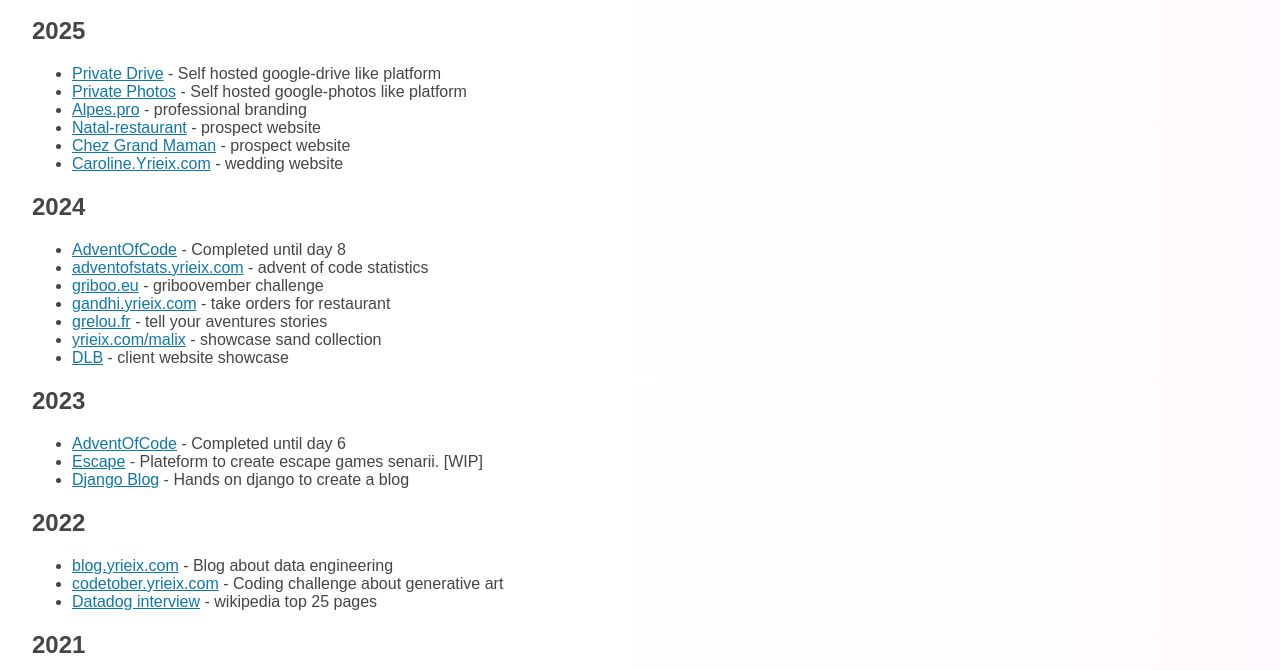
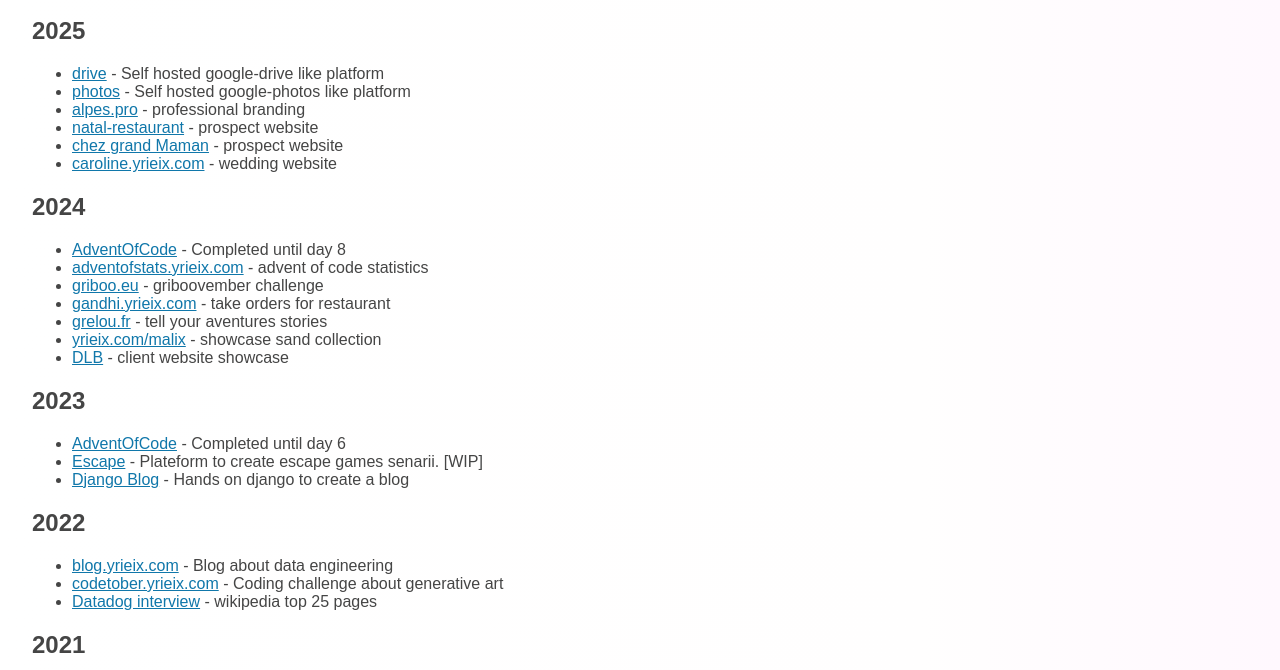
Before and after one commit to yleprince/projects, a plain HTML site: page index.html in a window 1280 px wide. Shown: the part 130-800 px from the top of the page. Drawn offline with Linux system fonts and the light colour scheme.

Commit message:
Update index.html

```diff
--- a/index.html
+++ b/index.html
@@ -31,12 +31,12 @@
         <a href="https://www.linkedin.com/in/yrieixleprince/">Yrieix</a></p>
         <h2>2025</h2>
         <ul>
-            <li><a href="https://drive.yrieix.com">Private Drive</a> - Self hosted google-drive like platform</li>
-            <li><a href="https://photos.yrieix.com">Private Photos</a> - Self hosted google-photos like platform</li>
-            <li><a href="https://alpes.pro">Alpes.pro</a> - professional branding</li>
-            <li><a href="https://natal-restaurant.alpes.pro/">Natal-restaurant</a> - prospect website</li>
-            <li><a href="https://natal-restaurant.alpes.pro/">Chez Grand Maman</a> - prospect website</li>
-            <li><a href="https://caroline.yrieix.com/">Caroline.Yrieix.com</a> - wedding website</li>
+            <li><a href="https://drive.yrieix.com">drive</a> - Self hosted google-drive like platform</li>
+            <li><a href="https://photos.yrieix.com">photos</a> - Self hosted google-photos like platform</li>
+            <li><a href="https://alpes.pro">alpes.pro</a> - professional branding</li>
+            <li><a href="https://natal-restaurant.alpes.pro">natal-restaurant</a> - prospect website</li>
+            <li><a href="https://grand-maman.alpes.pro">chez grand Maman</a> - prospect website</li>
+            <li><a href="https://caroline.yrieix.com/">caroline.yrieix.com</a> - wedding website</li>
         </ul>
         <h2>2024</h2>
         <ul>
```
